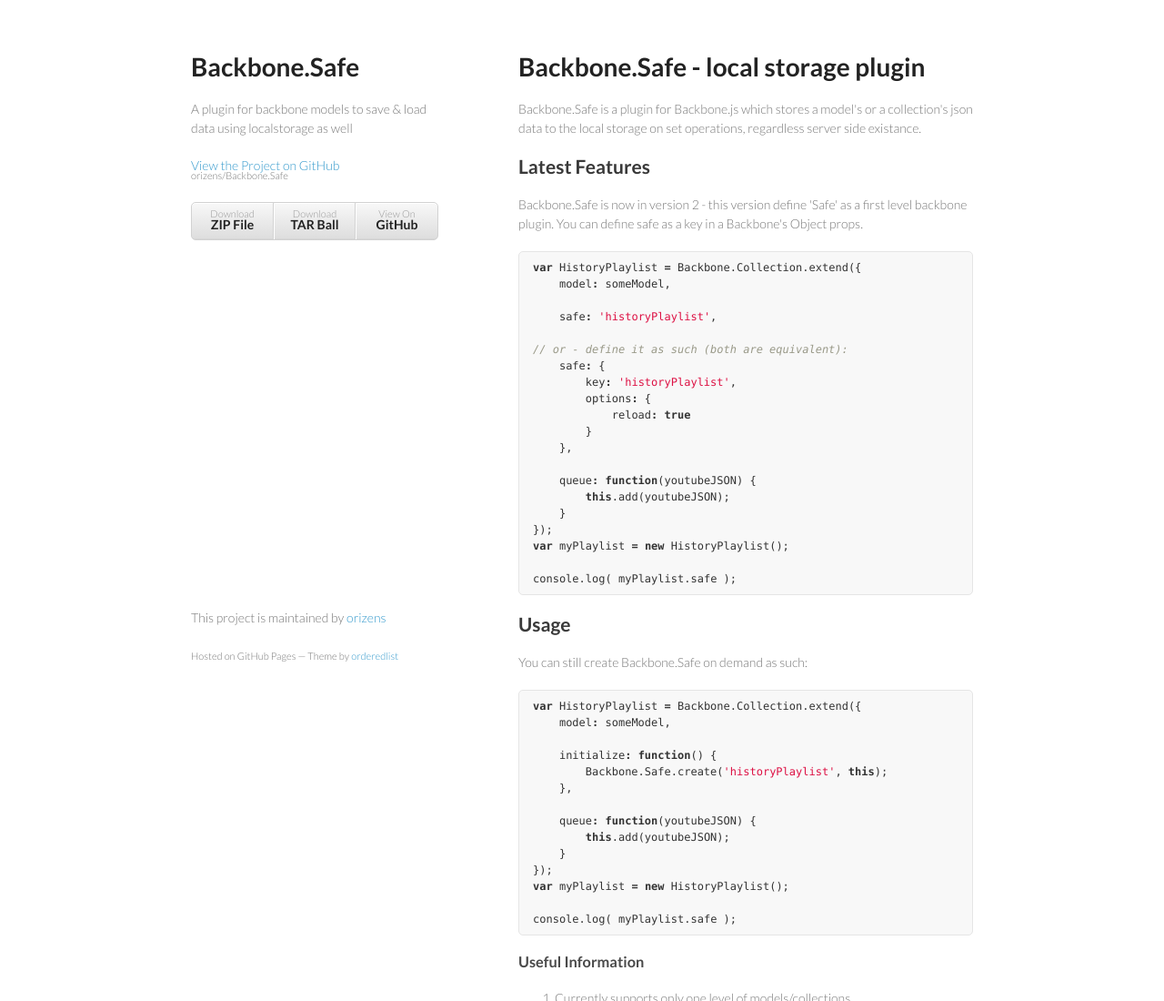
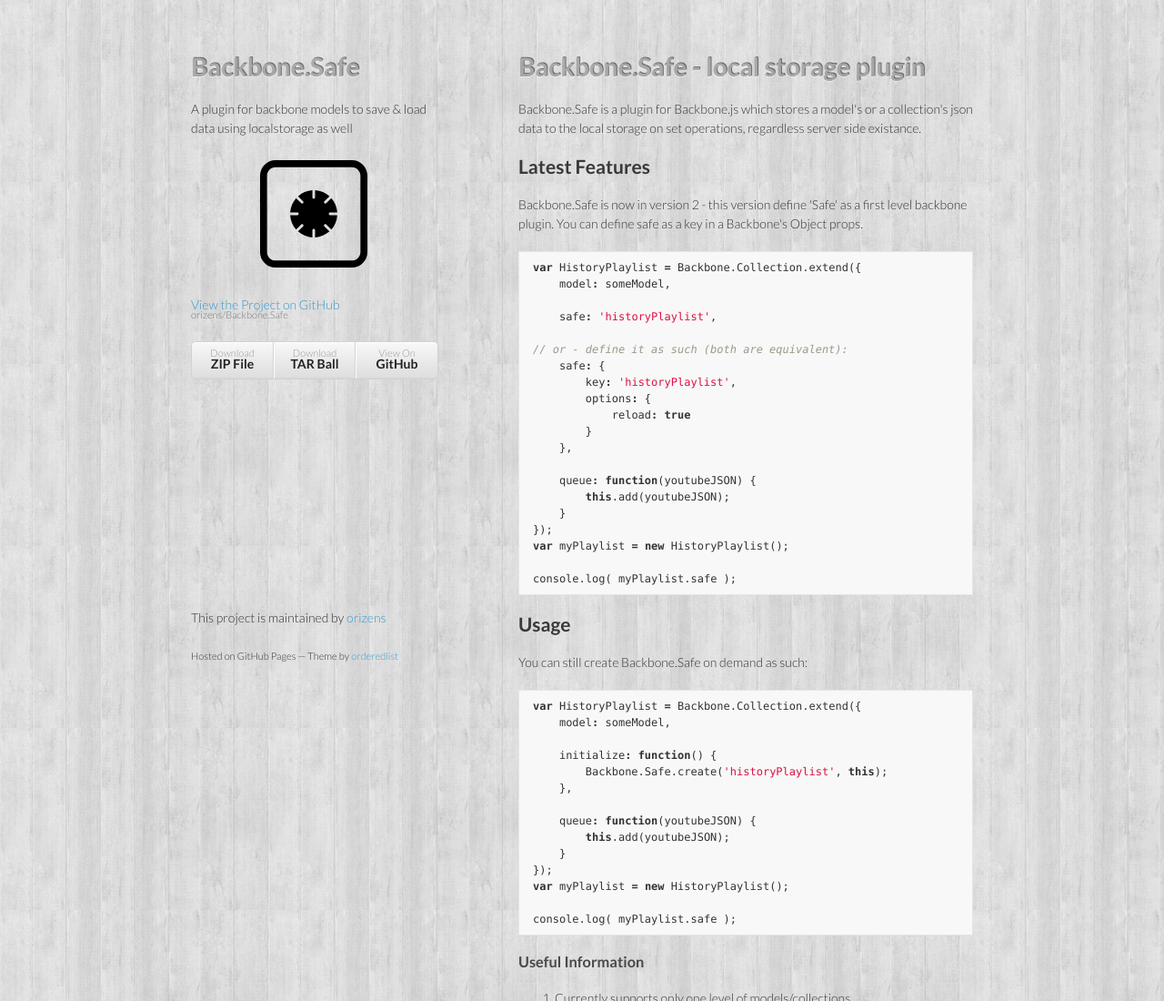
Before and after one commit to orizens/Backbone.Safe, a plain HTML site: page index.html in a window 1280 px wide. Shown: the top 1100 px of the page at 91% size. Drawn offline with Linux system fonts and the light colour scheme.

Commit message:
updated to version 2

```diff
--- a/index.html
+++ b/index.html
@@ -17,6 +17,11 @@
       <header>
         <h1>Backbone.Safe</h1>
         <p>A plugin for backbone models to save &amp; load data using localstorage as well</p>
+
+        <div class="safe-logo">
+          <object type="image/svg+xml" data="images/noun_project_3113.svg"
+                width="128" height="128" border="0"></object>
+        </div>
 
         <p class="view"><a href="https://github.com/orizens/Backbone.Safe">View the Project on GitHub <small>orizens/Backbone.Safe</small></a></p>
 
--- a/stylesheets/styles.css
+++ b/stylesheets/styles.css
@@ -3,8 +3,10 @@
 body {
   padding:50px;
   font:14px/1.5 Lato, "Helvetica Neue", Helvetica, Arial, sans-serif;
-  color:#777;
+  color:#333;
   font-weight:300;
+  background: url(../images/wood.jpg);
+  background-attachment: fixed;
 }
 
 h1, h2, h3, h4, h5, h6 {
@@ -21,7 +23,10 @@
 }
 
 h1 {
-  font-size:28px;
+  font-size: 28px;
+  text-shadow: 1px -1px 0px black, 0px 1px 0px white;
+  color: #777;
+  opacity: .5;
 }
 
 h2 {
@@ -66,7 +71,6 @@
 pre {
   padding:8px 15px;
   background: #f8f8f8;
-  border-radius:5px;
   border:1px solid #e5e5e5;
   overflow-x: auto;
 }
@@ -218,6 +222,11 @@
   }
 }
 
+.safe-logo {
+  text-align: center;
+  margin-bottom: 20px;
+}
+
 @media print, screen and (max-width: 720px) {
   body {
     word-wrap:break-word;
```
Also changed, not shown: images/noun_project_3113.svg (added), images/wood.jpg (added).
